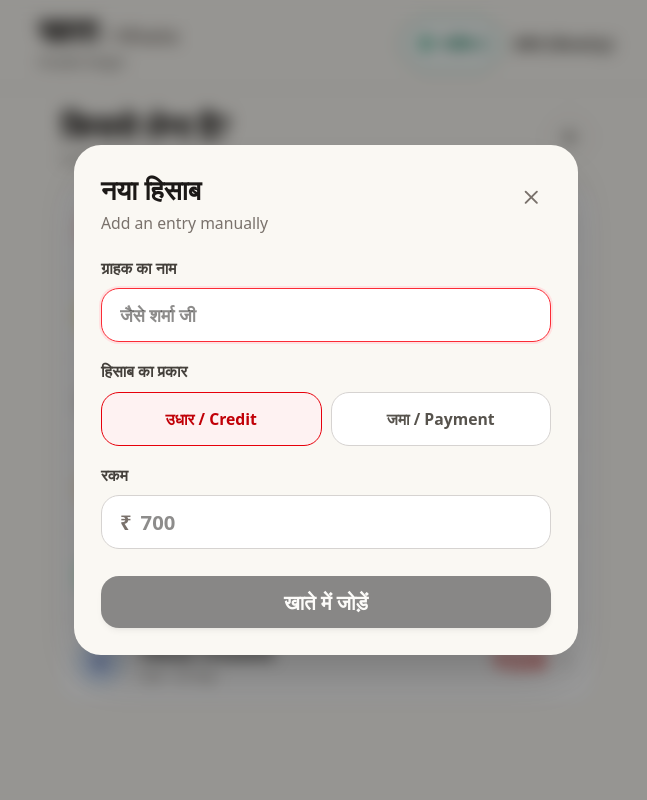
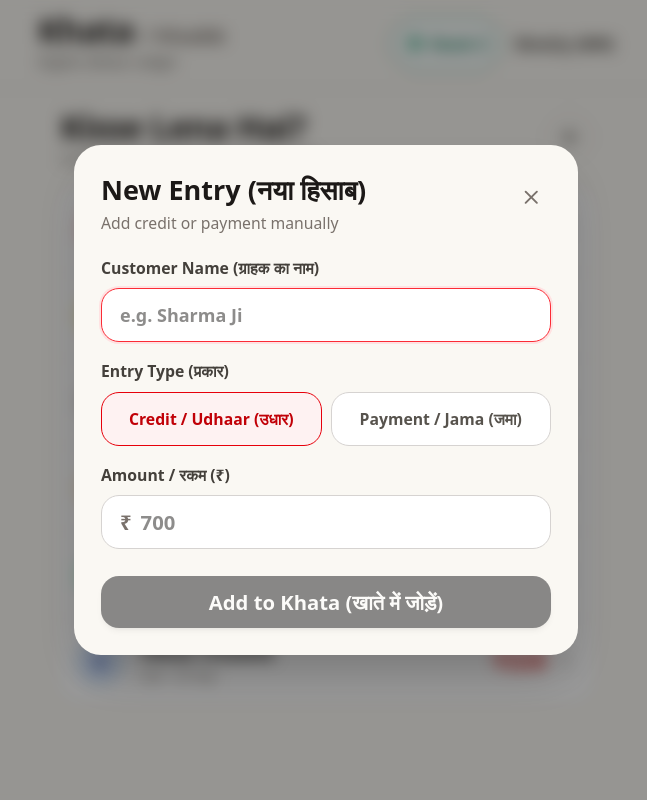
Before and after one commit to mannubaveja007/Hisabb, a Next.js app in the folder frontend/: page / in a window 1280 px wide. Both pictures are taken after a click on the button "Add entry or customer". Shown: the top 800 px of the page, without its empty margins (314-961 px from the left). Built offline with nearby package versions, Linux system fonts and the light colour scheme; no server answers.

Commit message:
feat : fix some components and language issues

```diff
--- a/frontend/src/components/ConfirmSheet.tsx
+++ b/frontend/src/components/ConfirmSheet.tsx
@@ -33,11 +33,11 @@ export const ConfirmSheet: React.FC<ConfirmSheetProps> = ({
 
   const isCredit = currentEntry.type === 'credit';
   const requiresCustomer = currentEntry.type === 'credit' || currentEntry.type === 'payment';
-  const customerName = currentEntry.customer || 'ग्राहक नहीं मिला';
-  const itemName = currentEntry.item || 'वस्तु नहीं मिली';
+  const customerName = currentEntry.customer || 'Customer not found';
+  const itemName = currentEntry.item || 'Item';
   const qtyText = currentEntry.qty !== null && currentEntry.qty !== undefined
-    ? `${currentEntry.qty} ${currentEntry.unit || 'इकाई'}`
-    : 'मात्रा नहीं मिली';
+    ? `${currentEntry.qty} ${currentEntry.unit || ''}`
+    : '';
   const amountVal = currentEntry.amount;
 
   // Check if fuzzy customer match needs verification (score 70-85)
@@ -90,10 +90,10 @@ export const ConfirmSheet: React.FC<ConfirmSheetProps> = ({
           <div className="flex items-center justify-between mb-4">
             <div>
               <h3 className="text-3xl font-black text-[#1C1917] tracking-tight leading-none">
-                जाँच लें
+                Check & Confirm
               </h3>
               <p className="text-xs text-[#78716C] font-semibold mt-1">
-                Confirm entry
+                Confirm entry · हिसाब चेक करें
               </p>
             </div>
             <div className="flex items-center gap-2">
@@ -115,14 +115,18 @@ export const ConfirmSheet: React.FC<ConfirmSheetProps> = ({
               {customerName}
             </span>
             <span className="px-3 py-1 bg-red-50/70 border border-red-200 rounded-lg text-red-600 font-bold text-sm">
-              {isCredit ? 'उधार' : 'जमा'}
+              {isCredit ? 'Udhaar / Credit' : 'Payment / Jama'}
             </span>
+            {itemName && (
               <span className="px-3 py-1 bg-red-50/70 border border-red-200 rounded-lg text-red-600 font-bold text-sm">
                 {itemName}
               </span>
+            )}
+            {qtyText && (
               <span className="px-3 py-1 bg-red-50/70 border border-red-200 rounded-lg text-red-600 font-bold text-sm">
                 {qtyText}
               </span>
+            )}
             <span className="px-3 py-1 bg-red-50/70 border border-red-200 rounded-lg text-red-600 font-bold text-sm">
               ₹{amountVal}
             </span>
@@ -133,13 +137,13 @@ export const ConfirmSheet: React.FC<ConfirmSheetProps> = ({
             {/* Watermark Red Stamp over Amount Column */}
             <div className="absolute right-2 top-1 pointer-events-none select-none transform rotate-[-8deg] border-2 border-red-300/60 rounded-xl px-4 py-1.5 bg-red-50/30">
               <span className="text-2xl font-black text-red-400/50 tracking-wider uppercase font-mono">
-                {isCredit ? 'उधार' : 'जमा'}
+                {isCredit ? 'UDHAAR' : 'JAMA'}
               </span>
             </div>
 
             <div>
               <span className="text-xs font-semibold text-stone-500 block mb-0.5">
-                किससे (Customer)
+                Customer (ग्राहक)
               </span>
               <span className="text-lg font-black text-[#1C1917] block leading-tight">
                 {customerName}
@@ -148,16 +152,16 @@ export const ConfirmSheet: React.FC<ConfirmSheetProps> = ({
 
             <div>
               <span className="text-xs font-semibold text-stone-500 block mb-0.5">
-                क्या (Items)
+                Items (सामान)
               </span>
               <span className="text-lg font-black text-[#1C1917] block leading-tight">
-                {qtyText} {itemName}
+                {qtyText ? `${qtyText} ` : ''}{itemName}
               </span>
             </div>
 
             <div className="relative z-10">
               <span className="text-xs font-semibold text-stone-500 block mb-0.5">
-                रकम (Amount)
+                Amount (रकम)
               </span>
               <span className="text-2xl font-black font-mono text-[#1C1917] block leading-tight">
                 ₹{amountVal}
@@ -169,27 +173,27 @@ export const ConfirmSheet: React.FC<ConfirmSheetProps> = ({
           {isUncertainMatch && (
             <div className="flex items-center justify-between bg-stone-50/80 border border-stone-200 rounded-2xl p-3 mb-5">
               <span className="text-sm font-bold text-stone-800">
-                क्या आपका मतलब {customerName} है?
+                Did you mean {customerName}? (क्या मतलब {customerName} है?)
               </span>
               <button
                 onClick={handleConfirmMatch}
                 className="touch-target px-4 py-1.5 rounded-xl border flex items-center gap-1.5 font-bold text-sm transition-all bg-white border-emerald-600 text-emerald-700 hover:bg-emerald-50 active:scale-95"
               >
                 <Check className="w-4 h-4 stroke-[3]" />
-                <span>हाँ</span>
+                <span>Yes (हाँ)</span>
               </button>
             </div>
           )}
 
-          {/* Solid Dark Button: "खाते में जोड़ें / Save to ledger" */}
+          {/* Solid Dark Button: "Add to Khata / Save to ledger" */}
           <button
             disabled={currentEntry.confidence <= 0 || (requiresCustomer && !currentEntry.customer?.trim()) || (requiresCustomer && currentEntry.amount <= 0)}
             onClick={() => onSave(currentEntry)}
             className="w-full touch-target bg-[#18181B] hover:bg-black disabled:cursor-not-allowed disabled:opacity-50 text-white font-bold py-4 rounded-2xl shadow-md flex flex-col items-center justify-center active:scale-[0.98] transition-all"
           >
-            <span className="text-lg font-black leading-tight">खाते में जोड़ें</span>
+            <span className="text-lg font-black leading-tight">Add to Khata</span>
             <span className="text-xs text-stone-400 font-medium leading-none mt-0.5">
-              Save to ledger
+              खाते में जोड़ें · Save to ledger
             </span>
           </button>
         </div>
--- a/frontend/src/components/CustomerList.tsx
+++ b/frontend/src/components/CustomerList.tsx
@@ -21,10 +21,10 @@ export const CustomerList: React.FC<CustomerListProps> = ({
       <div className="flex items-center justify-between mb-4 mt-2 px-1">
         <div>
           <h2 className="text-3xl font-black text-[#1C1917] tracking-tight">
-            किससे लेना है?
+            Kisse Lena Hai?
           </h2>
           <p className="text-xs text-[#57534E] font-medium mt-0.5">
-            Customers with credit
+            Customers with pending credit · उधार बाकी
           </p>
         </div>
         <button
--- a/frontend/src/components/Header.tsx
+++ b/frontend/src/components/Header.tsx
@@ -24,9 +24,9 @@ export const Header: React.FC<HeaderProps> = ({
             className="text-left focus:outline-none group"
           >
             <h1 className="text-3xl font-black tracking-tight text-[#1C1917] leading-none">
-              खाता <span className="text-lg font-bold text-stone-500 font-sans tracking-normal">/ Khata</span>
+              Khata <span className="text-lg font-bold text-stone-500 font-sans tracking-normal">/ Hisabb</span>
             </h1>
-            <p className="text-xs text-[#57534E] font-medium mt-0.5">Hisabb ledger</p>
+            <p className="text-xs text-[#57534E] font-medium mt-0.5">Digital Udhaar Ledger</p>
           </button>
         </div>
 
@@ -42,7 +42,7 @@ export const Header: React.FC<HeaderProps> = ({
             }`}
           >
             <Package className="w-4 h-4 text-emerald-600 stroke-[2.2]" />
-            <span>स्टॉक {lowStockCount > 0 ? lowStockCount : ''}</span>
+            <span>Stock {lowStockCount > 0 ? lowStockCount : ''}</span>
           </button>
 
           {/* Weekly tab with underline */}
@@ -54,7 +54,7 @@ export const Header: React.FC<HeaderProps> = ({
                 : ''
             }`}
           >
-            हफ्ता (Weekly)
+            Weekly (हफ्ता)
           </button>
         </div>
       </div>
--- a/frontend/src/components/ManualEntryModal.tsx
+++ b/frontend/src/components/ManualEntryModal.tsx
@@ -48,8 +48,8 @@ export function ManualEntryModal({ isOpen, onClose, onSave }: ManualEntryModalPr
       <div className="w-full max-w-md rounded-3xl bg-[#FAF8F3] p-6 shadow-2xl" role="dialog" aria-modal="true" aria-labelledby="manual-entry-title">
         <div className="mb-5 flex items-start justify-between">
           <div>
-            <h2 id="manual-entry-title" className="text-2xl font-black text-[#1C1917]">नया हिसाब</h2>
-            <p className="mt-1 text-sm font-medium text-stone-500">Add an entry manually</p>
+            <h2 id="manual-entry-title" className="text-2xl font-black text-[#1C1917]">New Entry (नया हिसाब)</h2>
+            <p className="mt-1 text-sm font-medium text-stone-500">Add credit or payment manually</p>
           </div>
           <button type="button" onClick={onClose} className="touch-target rounded-full p-2 text-stone-500 hover:bg-stone-200" aria-label="Close manual entry">
             <X className="h-5 w-5" />
@@ -58,14 +58,14 @@ export function ManualEntryModal({ isOpen, onClose, onSave }: ManualEntryModalPr
 
         <form onSubmit={handleSubmit} className="grid gap-4">
           <label className="grid gap-2 text-sm font-bold text-stone-700">
-            ग्राहक का नाम
-            <input autoFocus value={customer} onChange={(event) => setCustomer(event.target.value)} placeholder="जैसे शर्मा जी" className="min-h-12 rounded-2xl border border-stone-300 bg-white px-4 text-base font-semibold text-stone-900 outline-none focus:border-red-500 focus:ring-2 focus:ring-red-100" />
+            Customer Name (ग्राहक का नाम)
+            <input autoFocus value={customer} onChange={(event) => setCustomer(event.target.value)} placeholder="e.g. Sharma Ji" className="min-h-12 rounded-2xl border border-stone-300 bg-white px-4 text-base font-semibold text-stone-900 outline-none focus:border-red-500 focus:ring-2 focus:ring-red-100" />
           </label>
 
           <div className="grid gap-2">
-            <span className="text-sm font-bold text-stone-700">हिसाब का प्रकार</span>
+            <span className="text-sm font-bold text-stone-700">Entry Type (प्रकार)</span>
             <div className="grid grid-cols-2 gap-2" role="radiogroup" aria-label="Entry type">
-              {([['credit', 'उधार / Credit'], ['payment', 'जमा / Payment']] as const).map(([value, label]) => (
+              {([['credit', 'Credit / Udhaar (उधार)'], ['payment', 'Payment / Jama (जमा)']] as const).map(([value, label]) => (
                 <button key={value} type="button" onClick={() => setType(value)} className={`min-h-12 rounded-2xl border px-3 text-sm font-bold transition-colors ${type === value ? 'border-red-600 bg-red-50 text-red-700' : 'border-stone-300 bg-white text-stone-600'}`} aria-pressed={type === value}>
                   {label}
                 </button>
@@ -74,7 +74,7 @@ export function ManualEntryModal({ isOpen, onClose, onSave }: ManualEntryModalPr
           </div>
 
           <label className="grid gap-2 text-sm font-bold text-stone-700">
-            रकम
+            Amount / रकम (₹)
             <div className="flex min-h-12 items-center rounded-2xl border border-stone-300 bg-white px-4 focus-within:border-red-500 focus-within:ring-2 focus-within:ring-red-100">
               <span className="mr-2 text-lg font-black text-stone-500">₹</span>
               <input inputMode="decimal" value={amount} onChange={(event) => setAmount(event.target.value)} placeholder="700" className="w-full bg-transparent text-lg font-black text-stone-900 outline-none" />
@@ -82,7 +82,7 @@ export function ManualEntryModal({ isOpen, onClose, onSave }: ManualEntryModalPr
           </label>
 
           <button type="submit" disabled={isSaving || !customer.trim() || Number(amount) <= 0} className="touch-target mt-2 min-h-14 rounded-2xl bg-[#18181B] text-lg font-black text-white shadow-md transition active:scale-[0.98] disabled:cursor-not-allowed disabled:opacity-50">
-            {isSaving ? 'सहेज रहे हैं…' : 'खाते में जोड़ें'}
+            {isSaving ? 'Saving entry...' : 'Add to Khata (खाते में जोड़ें)'}
           </button>
         </form>
       </div>
```
Lines whose indentation alone changed are shown as unchanged.
